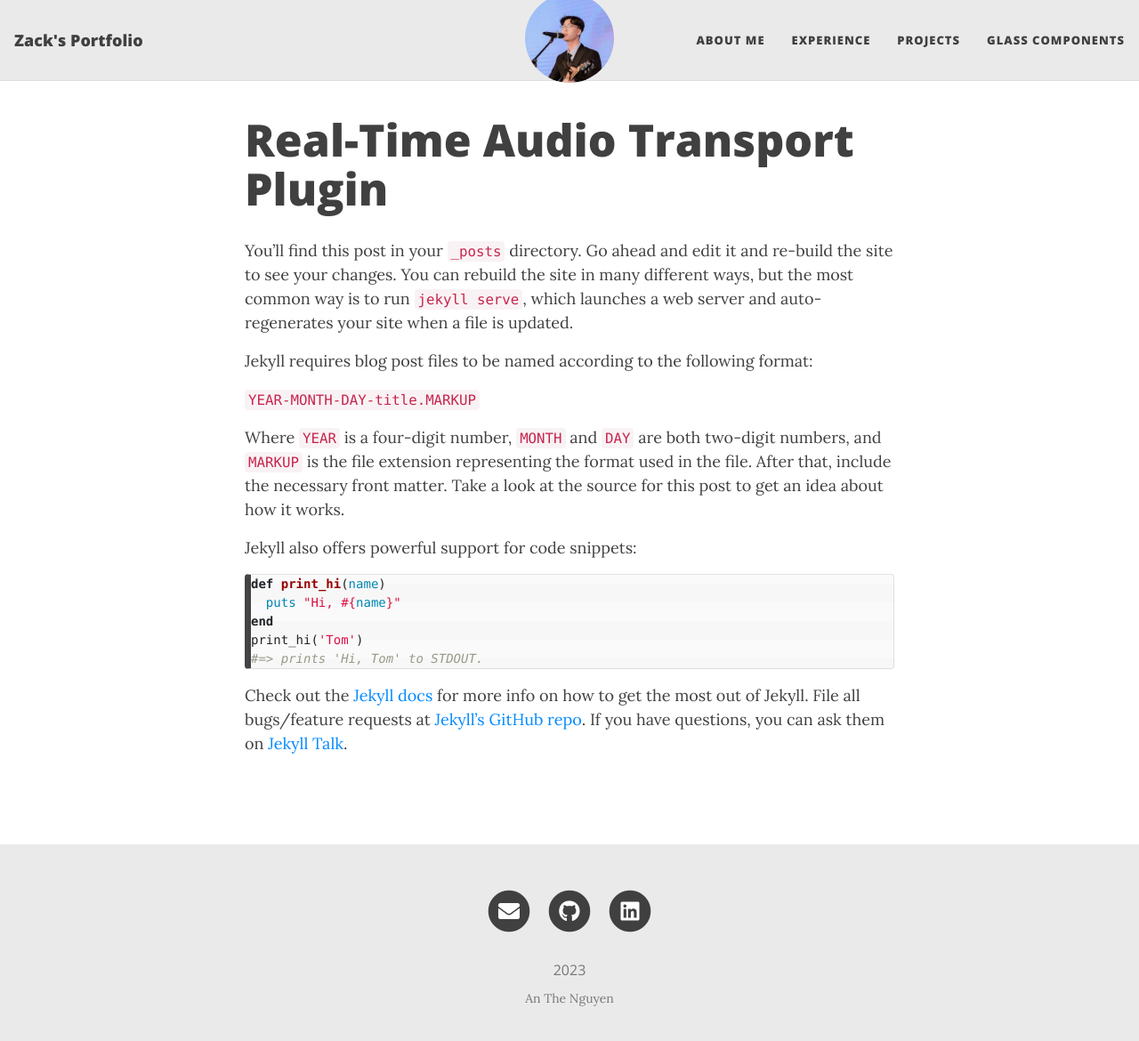
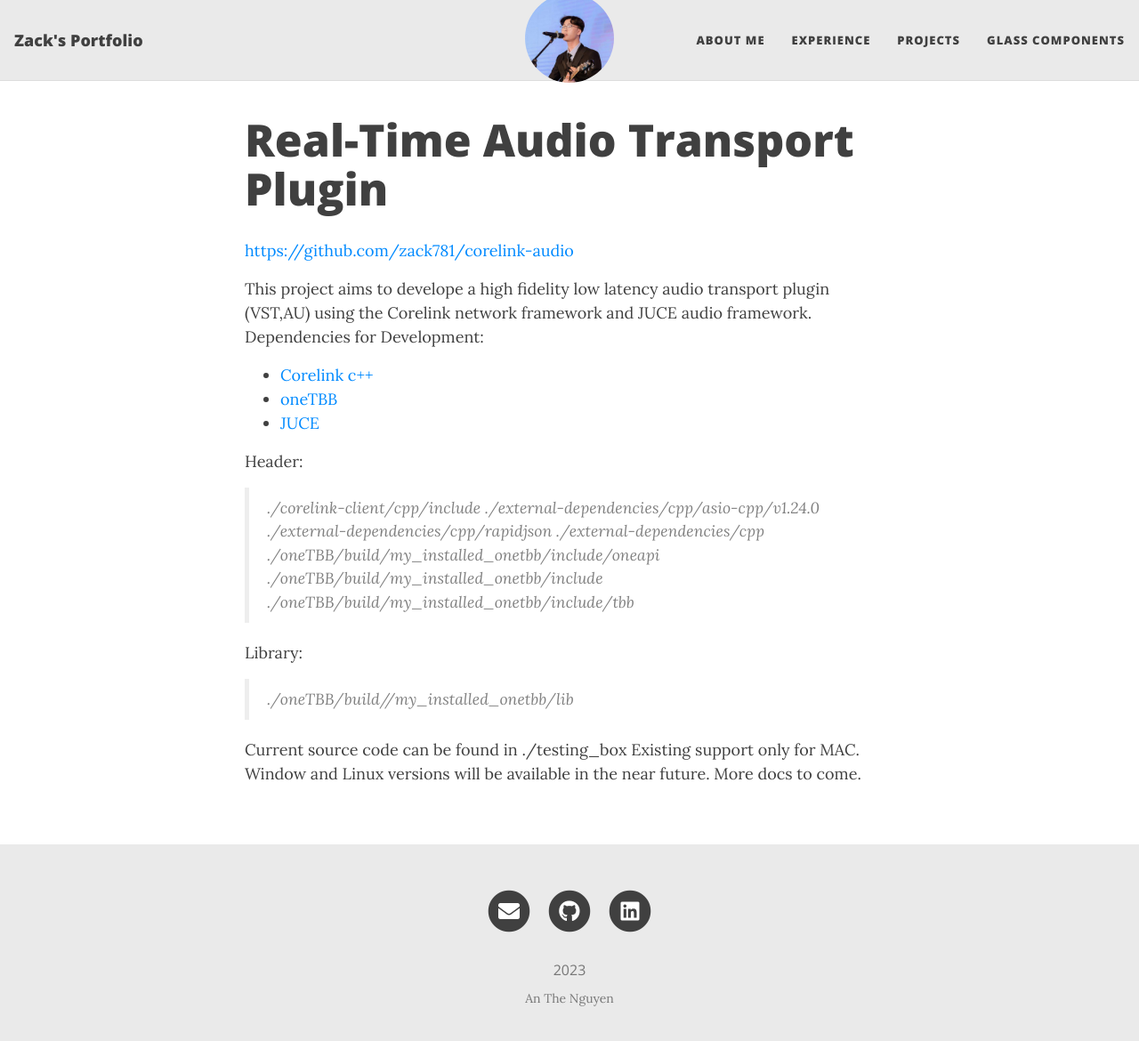
Before and after one commit to zack781/zack781.github.io, a Jekyll site: the page built from _posts/2023-11-28-welcome-to-jekyll.markdown, in a window 1280 px wide and 1183 px high. Shown: the top 1170 px of the window at 89% size. Built offline with Jekyll 4.4.1, drawn with Linux system fonts in a browser that asks for light colours; nearby versions of some CDN libraries; a script that is not in the unit is left out.

```diff
--- a/_config.yml
+++ b/_config.yml
@@ -31,7 +31,7 @@
 
 # Build settings
 remote_theme: daattali/beautiful-jekyll@6.0.1
-# theme: beautiful-jekyll-theme
+  # theme: beautiful-jekyll-theme
 
 navbar-links:
   About Me: "aboutme"
--- a/_posts/2023-11-28-welcome-to-jekyll.markdown
+++ b/_posts/2023-11-28-welcome-to-jekyll.markdown
@@ -4,26 +4,30 @@
 date:   2023-11-28 16:23:13 -0500
 categories: jekyll update
 ---
-You’ll find this post in your `_posts` directory. Go ahead and edit it and re-build the site to see your changes. You can rebuild the site in many different ways, but the most common way is to run `jekyll serve`, which launches a web server and auto-regenerates your site when a file is updated.
 
-Jekyll requires blog post files to be named according to the following format:
+[https://github.com/zack781/corelink-audio](https://github.com/zack781/corelink-audio)
 
-`YEAR-MONTH-DAY-title.MARKUP`
+This project aims to develope a high fidelity low latency audio transport plugin (VST,AU) using the Corelink network framework and JUCE audio framework.
+Dependencies for Development:
 
-Where `YEAR` is a four-digit number, `MONTH` and `DAY` are both two-digit numbers, and `MARKUP` is the file extension representing the format used in the file. After that, include the necessary front matter. Take a look at the source for this post to get an idea about how it works.
+- [Corelink c++](https://cpp-docs.hsrn.nyu.edu/)
+- [oneTBB](https://github.com/oneapi-src/oneTBB)
+- [JUCE](https://juce.com)
 
-Jekyll also offers powerful support for code snippets:
+Header:
 
-{% highlight ruby %}
-def print_hi(name)
-  puts "Hi, #{name}"
-end
-print_hi('Tom')
-#=> prints 'Hi, Tom' to STDOUT.
-{% endhighlight %}
+> ./corelink-client/cpp/include
+> ./external-dependencies/cpp/asio-cpp/v1.24.0
+> ./external-dependencies/cpp/rapidjson
+> ./external-dependencies/cpp
+> ./oneTBB/build/my_installed_onetbb/include/oneapi
+> ./oneTBB/build/my_installed_onetbb/include
+> ./oneTBB/build/my_installed_onetbb/include/tbb
 
-Check out the [Jekyll docs][jekyll-docs] for more info on how to get the most out of Jekyll. File all bugs/feature requests at [Jekyll’s GitHub repo][jekyll-gh]. If you have questions, you can ask them on [Jekyll Talk][jekyll-talk].
+Library:
 
-[jekyll-docs]: https://jekyllrb.com/docs/home
-[jekyll-gh]:   https://github.com/jekyll/jekyll
-[jekyll-talk]: https://talk.jekyllrb.com/
+> ./oneTBB/build//my_installed_onetbb/lib
+
+Current source code can be found in ./testing_box
+Existing support only for MAC. Window and Linux versions will be available in the near future.
+More docs to come.
--- a/glasscomponents.markdown
+++ b/glasscomponents.markdown
@@ -5,4 +5,7 @@
 cover-img: /assets/glass2023.jpeg
 ---
 
+![Kaist](../assets/glasskaist.jpg)
 **What is GLASS?**
+
+_The Global Leaders and Scholars in STEM_ (GLASS) program brings together and supports high-achieving undergraduates with the potential for becoming global leaders in innovation, technology, research, and entrepreneurship. Through a variety of programming and resources, the GLASS program empowers students to become the next generation of socially conscious engineering leaders.
```
Also changed, not shown: aboutme.markdown (+15 -2 lines), myprojects.markdown (+63 -0 lines), assets/atracker1.png (added), assets/atracker2.png (added), assets/fb-clone1.png (added), assets/fb-clone2.png (added), assets/kaistweb3_1.png (added), assets/kaistweb3_2.png (added), 6 other files.
